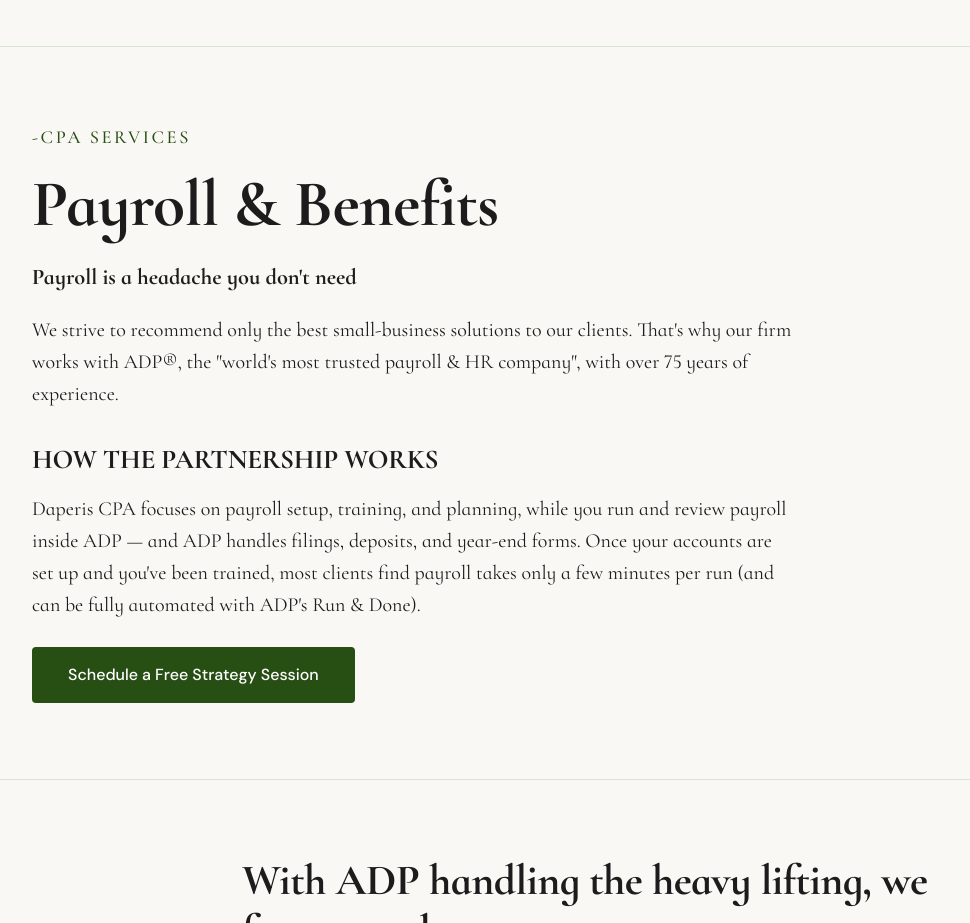
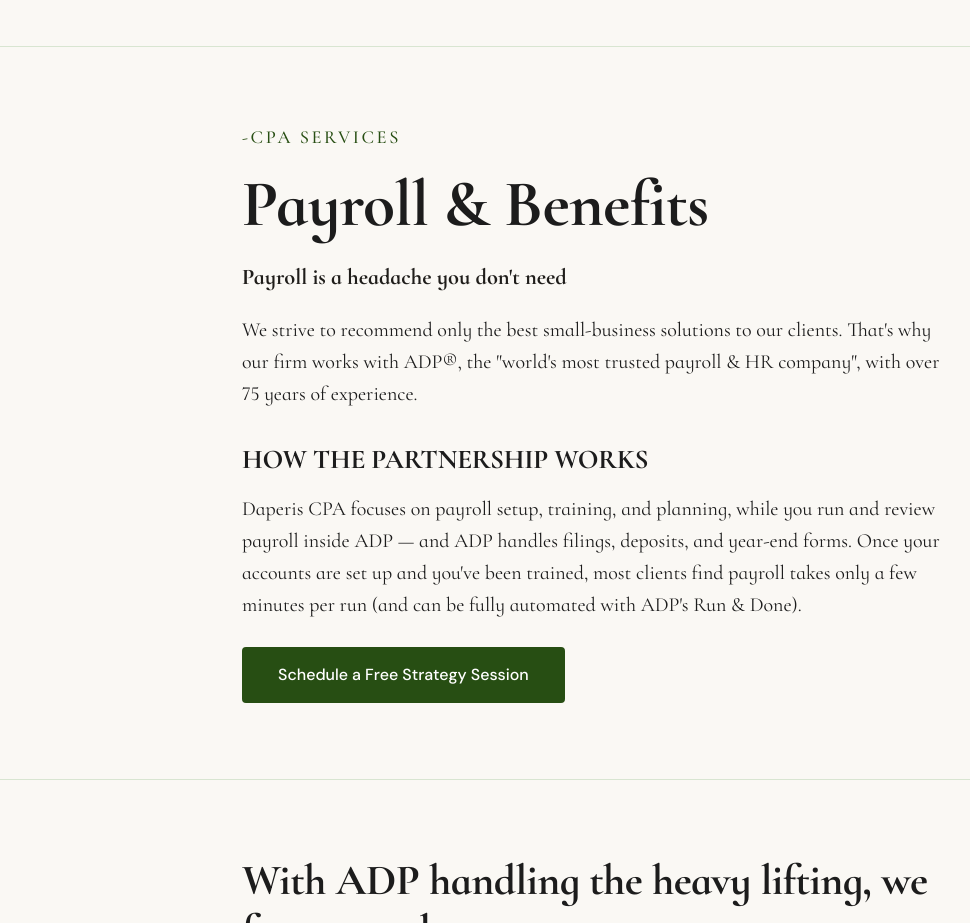
Before and after one commit to StephenAnt/daperiscpa-site, a plain HTML site: page cpa-services/bookkeeping-payroll/index.html in a window 1280 px wide. Shown: the part 1420-2343 px from the top of the page, without its empty margins (42-1012 px from the left). Drawn offline with Linux system fonts and the light colour scheme.

Commit message:
Match What we handle / Payroll sections to centered narrow layout

```diff
--- a/cpa-services/bookkeeping-payroll/index.html
+++ b/cpa-services/bookkeeping-payroll/index.html
@@ -75,8 +75,7 @@
 </section>
 
 <section class="bg-cream">
-  <div class="wrap">
-    <div style="max-width:760px">
+  <div class="narrow">
     <p class="eyebrow">-CPA SERVICES</p>
     <h1>Payroll &amp; Benefits</h1>
     <p class="lede"><b>Payroll is a headache you don't need</b></p>
@@ -84,7 +83,6 @@
     <h3 style="margin-top:34px">HOW THE PARTNERSHIP WORKS</h3>
     <p>Daperis CPA focuses on payroll setup, training, and planning, while you run and review payroll inside ADP — and ADP handles filings, deposits, and year-end forms. Once your accounts are set up and you've been trained, most clients find payroll takes only a few minutes per run (and can be fully automated with ADP's Run &amp; Done).</p>
     <p style="margin-top:26px"><a class="btn" href="/Schedule-a-Strategy-Session/">Schedule a Free Strategy Session</a></p>
-    </div>
   </div>
 </section>
 
```
Also changed, not shown: cpa-services/tax-planning-preparation/index.html (+1 -3 lines). Lines whose indentation alone changed are shown as unchanged.
